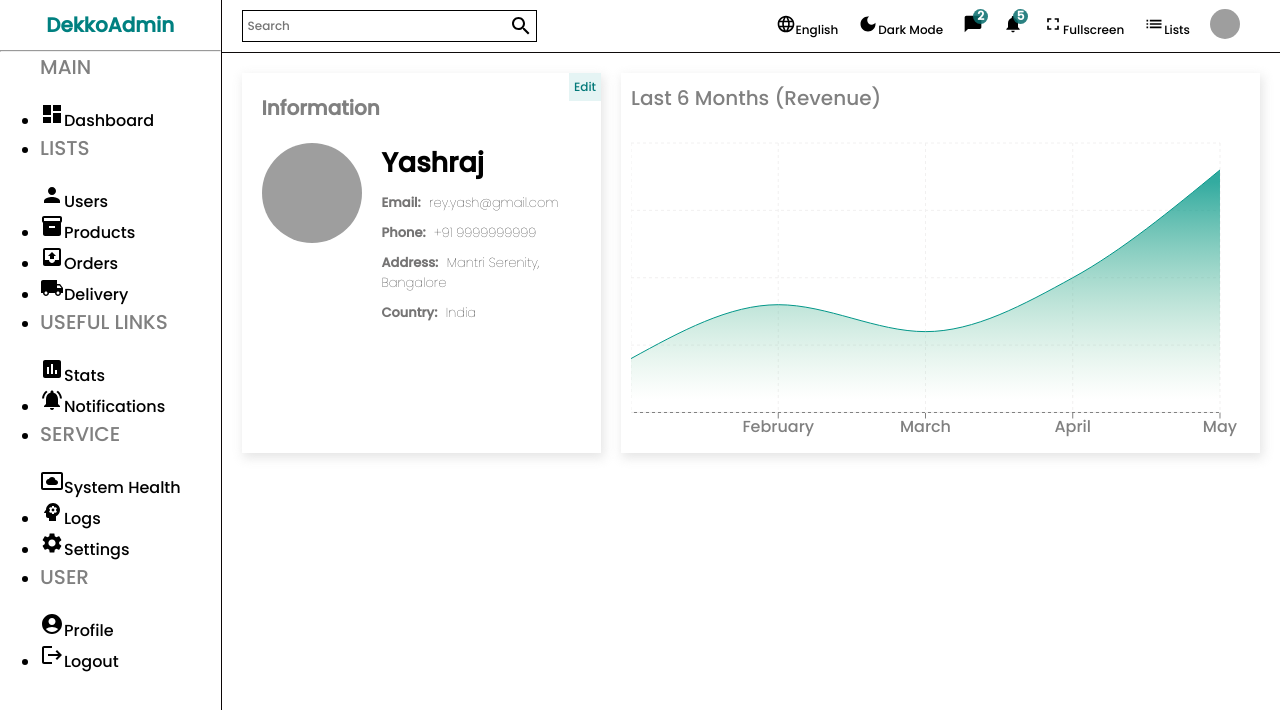
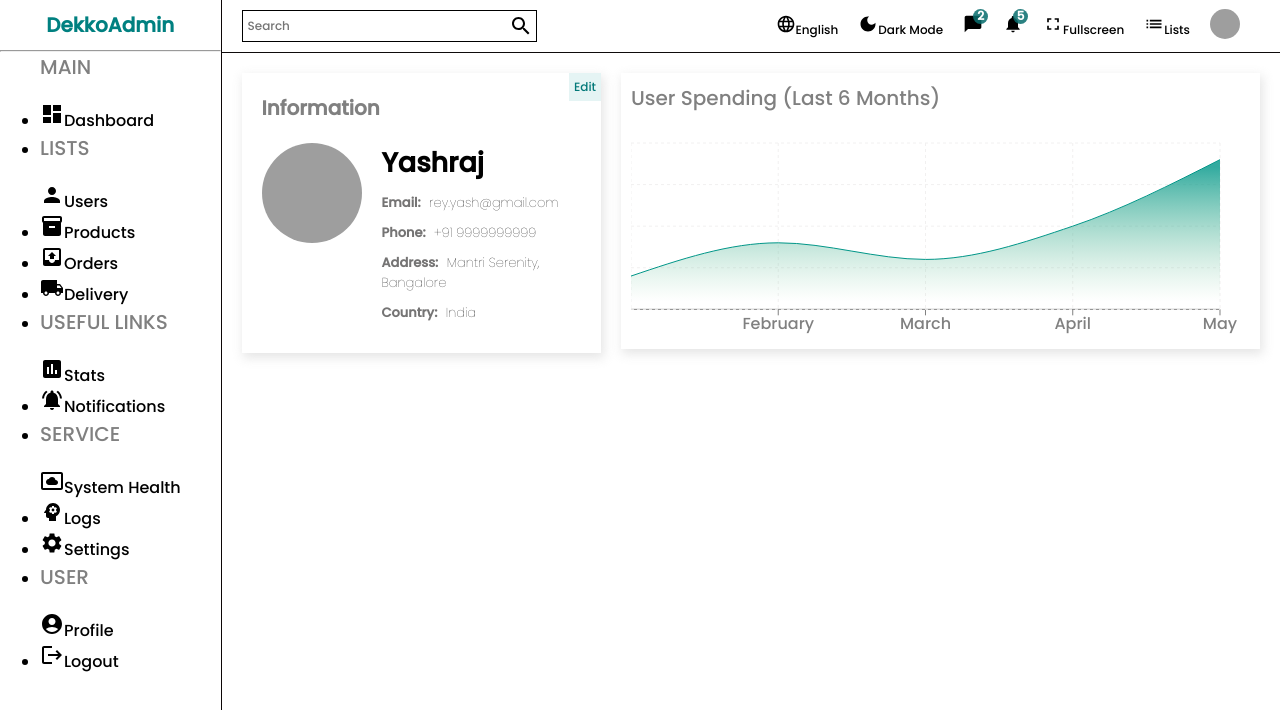
Before and after one commit to soumyakants4/Admin-Dashboard-Me-React, a React (Create React App) app: page /users/1 in a window 1280 px wide. Shown: the top 710 px of the page. Built offline with nearby package versions, Linux system fonts and the light colour scheme; grey boxes are pictures that could not be loaded.

Commit message:
8 Feb 2023

```diff
--- a/src/components/chart/Chart.jsx
+++ b/src/components/chart/Chart.jsx
@@ -16,11 +16,11 @@
   { name: "May", Total: 9000 },
 ];
 
-const Chart = () => {
+const Chart = ({aspect, title}) => {
   return (
     <div className="chart">
-      <div className="title">Last 6 Months (Revenue)</div>
-      <ResponsiveContainer width="100%" aspect={2 / 1}>
+      <div className="title">{title}</div>
+      <ResponsiveContainer width="100%" aspect={aspect}>
         <AreaChart
           width={730}
           height={250}
--- a/src/pages/home/Home.jsx
+++ b/src/pages/home/Home.jsx
@@ -20,7 +20,7 @@
         </div>
         <div className="charts">
           <Featured />
-          <Chart />
+          <Chart title="Last 6 Months (Revenue)" aspect={2 / 1} />
         </div>
         <div className="listContainer">
           <div className="listTitle">Latest Transactions</div>
--- a/src/pages/single/Single.jsx
+++ b/src/pages/single/Single.jsx
@@ -41,7 +41,7 @@
               </div>
           </div>
           <div className="right">
-            <Chart/>
+            <Chart aspect={3 / 1} title="User Spending (Last 6 Months)"/>
           </div>
         </div>
         <div className="bottom"></div>
```
